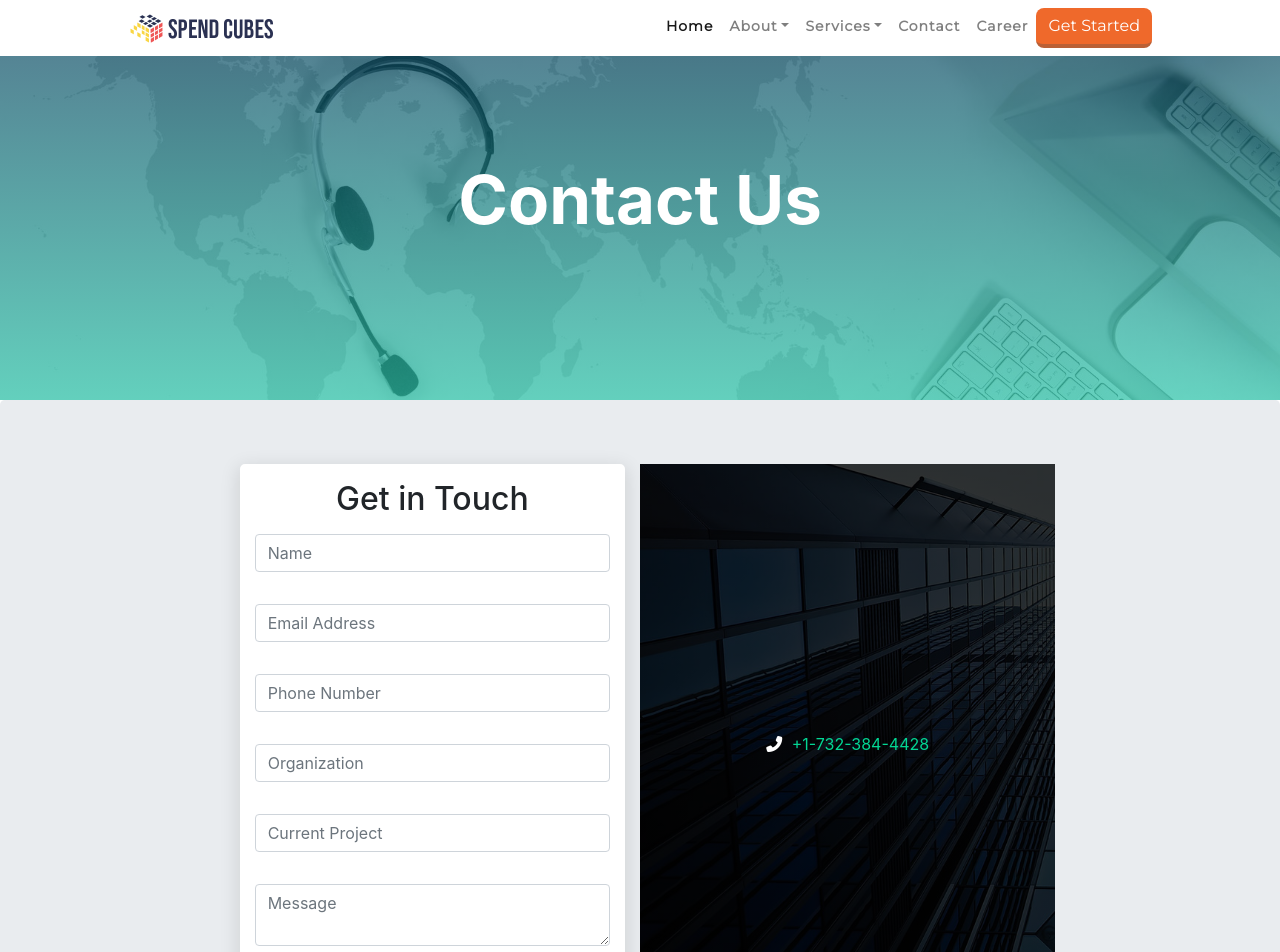
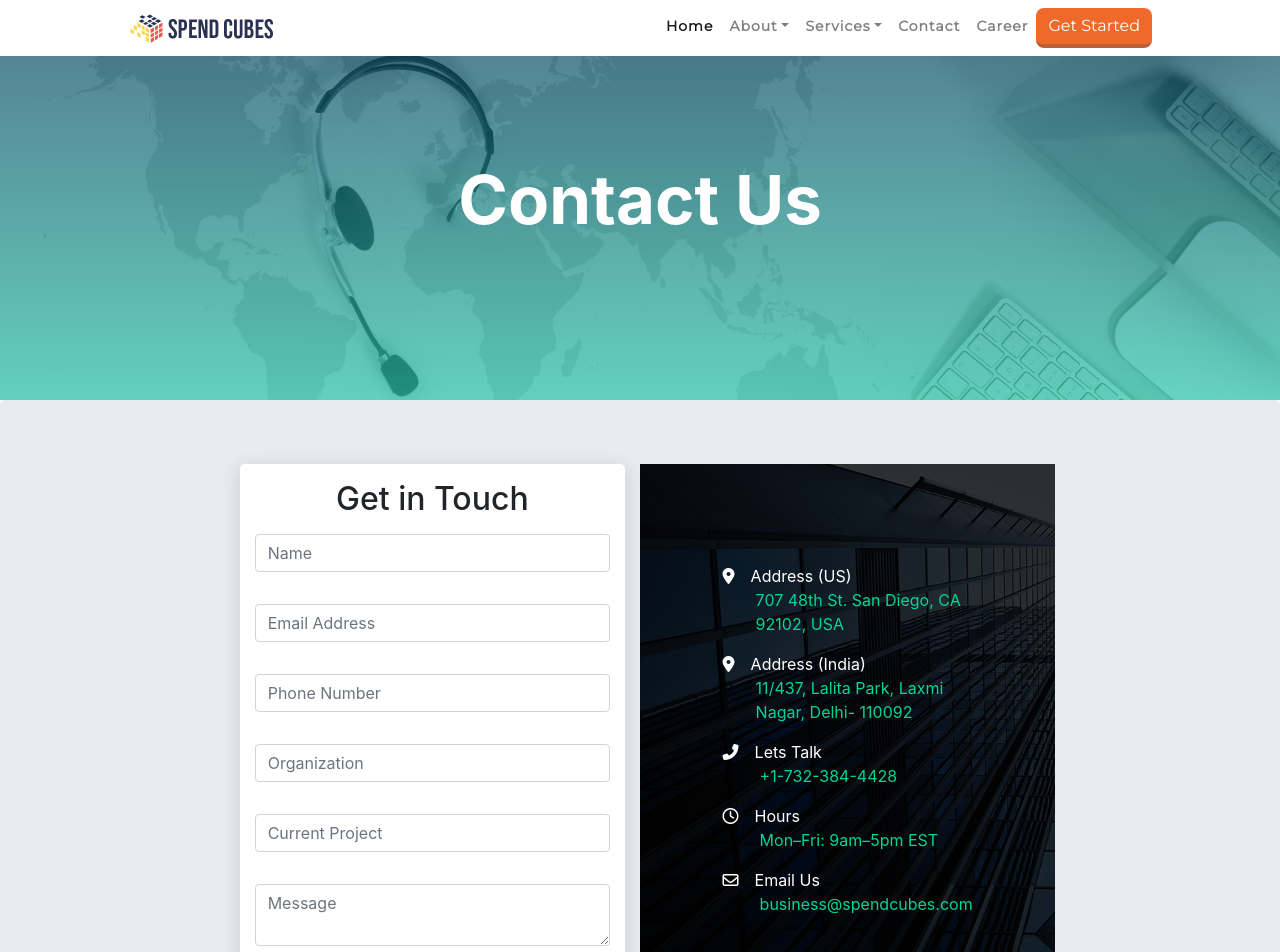
Before and after one commit to arnabuchiha/Spend_Cubes, a React (Create React App) app: page /contact in a window 1280 px wide. Shown: the top 952 px of the page. Built offline with nearby package versions, Linux system fonts and the light colour scheme.

Commit message:
Contact us complete

```diff
--- a/src/assets/styles/home.css
+++ b/src/assets/styles/home.css
@@ -80,14 +80,16 @@
 }
 .contactus{
   background-image: linear-gradient(0deg,rgba(0,0,0,0.8),rgba(0,0,0,0.8)),url(../images/contactus.jpg);
-  width: 50%;
   background-repeat: no-repeat;
   background-size: cover;
   background-position: center;
   position: relative;
   z-index: 1;
-  padding: 30px 15px 0;
+  /* padding: 30px 15px 0; */
   color:white;
+  min-height: 50vh;
+  padding-top: 1rem;
+  padding-bottom: 1rem;
   /* font-size: x-small; */
 }
 .contactus a{
@@ -101,3 +103,23 @@
 .contactus .fas{
   font-size: unset;
 }
+.contactus-ele{
+  flex-flow: column nowrap;
+  text-align: left;
+  padding-left: 1rem;
+  /* line-height: rem; */
+}
+.contactus i{
+  padding-top: 4px;
+}
+@media (max-width:766px){
+  .contactus{
+    margin-left: 15px;
+    margin-right: 15px;
+    margin-top: 20px;
+  }
+}
+.contactus-par-ele{
+  margin-bottom: 1rem;
+  margin-top: 0.5rem;
+}
--- a/src/components/contactus.js
+++ b/src/components/contactus.js
@@ -38,7 +38,42 @@ class Contact extends React.Component{
                     </div>
                     <div className="col-md-4 contactus pa-auto">
                         <div className="centered">
-                            <div><i class="fas fa-phone-alt"></i> <a href="tel: +1-732-384-4428">+1-732-384-4428</a></div>
+                            <div className="d-flex contactus-par-ele">
+                                <i class="fas fa-map-marker-alt"></i>
+                                <div className="d-flex contactus-ele">
+                                    <span>Address (US)</span>
+                                    <a href="http://maps.google.com/?q=707 48th St. San Diego,CA 92102, USA">707 48th St. San Diego, CA 92102, USA</a>
+                                </div>
+                            </div>
+                            <div className="d-flex contactus-par-ele">
+                                <i class="fas fa-map-marker-alt"></i>
+                                <div className="d-flex contactus-ele">
+                                    <span>Address (India)</span>
+                                    <a href="http://maps.google.com/?q=11/437, Lalita Park, Laxmi Nagar,Delhi- 110092">11/437, Lalita Park, Laxmi Nagar, Delhi- 110092</a>
+                                </div>
+                            </div>
+                            <div className="d-flex contactus-par-ele">
+                                <i class="fas fa-phone-alt"></i>
+                                <div className="d-flex contactus-ele">
+                                    <span>Lets Talk</span>
+                                    <a href="tel: +1-732-384-4428">+1-732-384-4428</a>
+                                </div>
+                            </div>
+                            <div className="d-flex contactus-par-ele">
+                                <i class="far fa-clock"></i>
+                                <div className="d-flex contactus-ele">
+                                    <span>Hours</span>
+                                    <a href="">Mon–Fri: 9am–5pm EST</a>
+                                </div>
+                            </div>
+
+                            <div className="d-flex contactus-par-ele">
+                                <i class="far fa-envelope"></i>
+                                <div className="d-flex contactus-ele">
+                                    <span>Email Us</span>
+                                    <a href="mailto: business@spendcubes.com">business@spendcubes.com</a>
+                                </div>
+                            </div>
                         </div>
                     </div>
                     <div className="col-md-2"></div>
```
